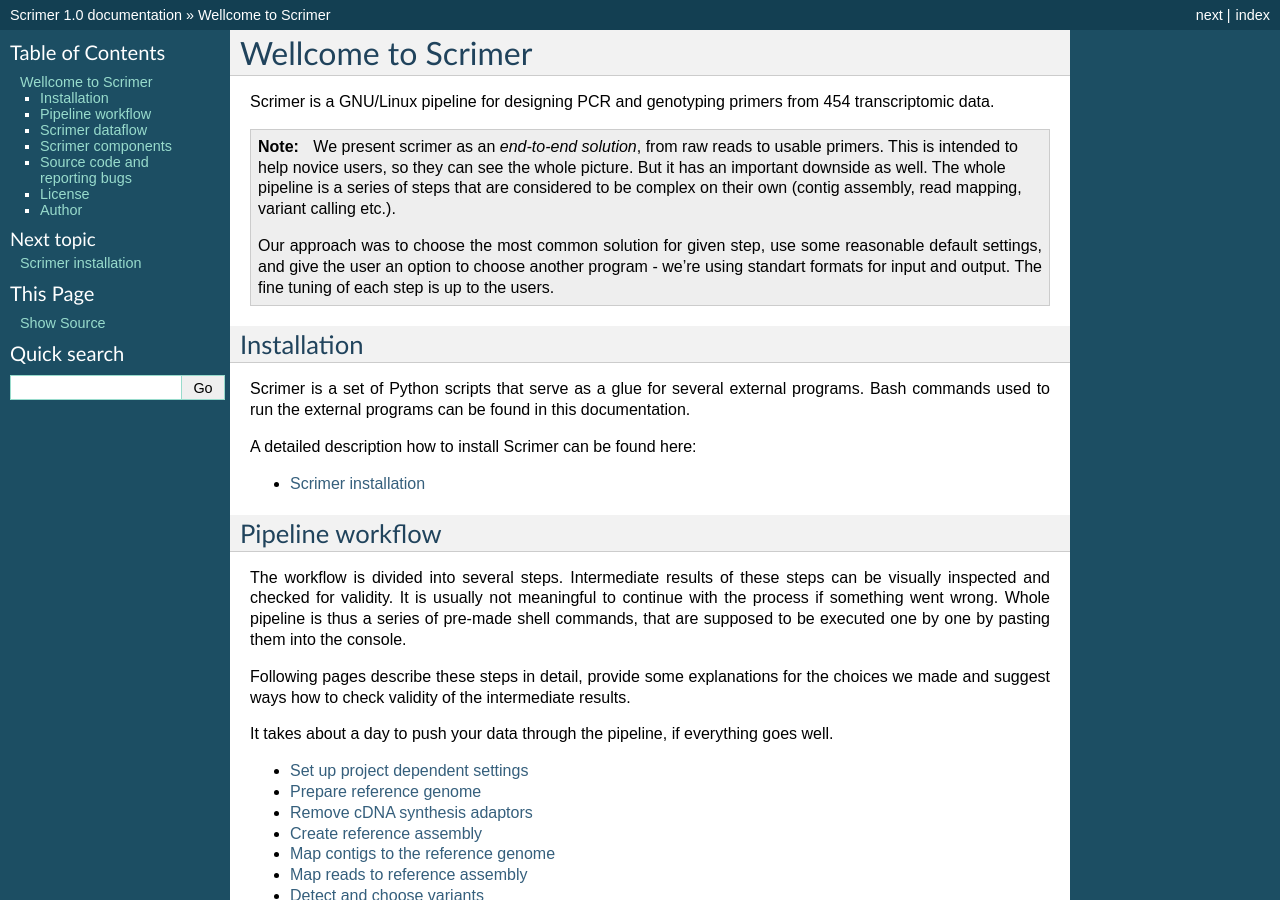
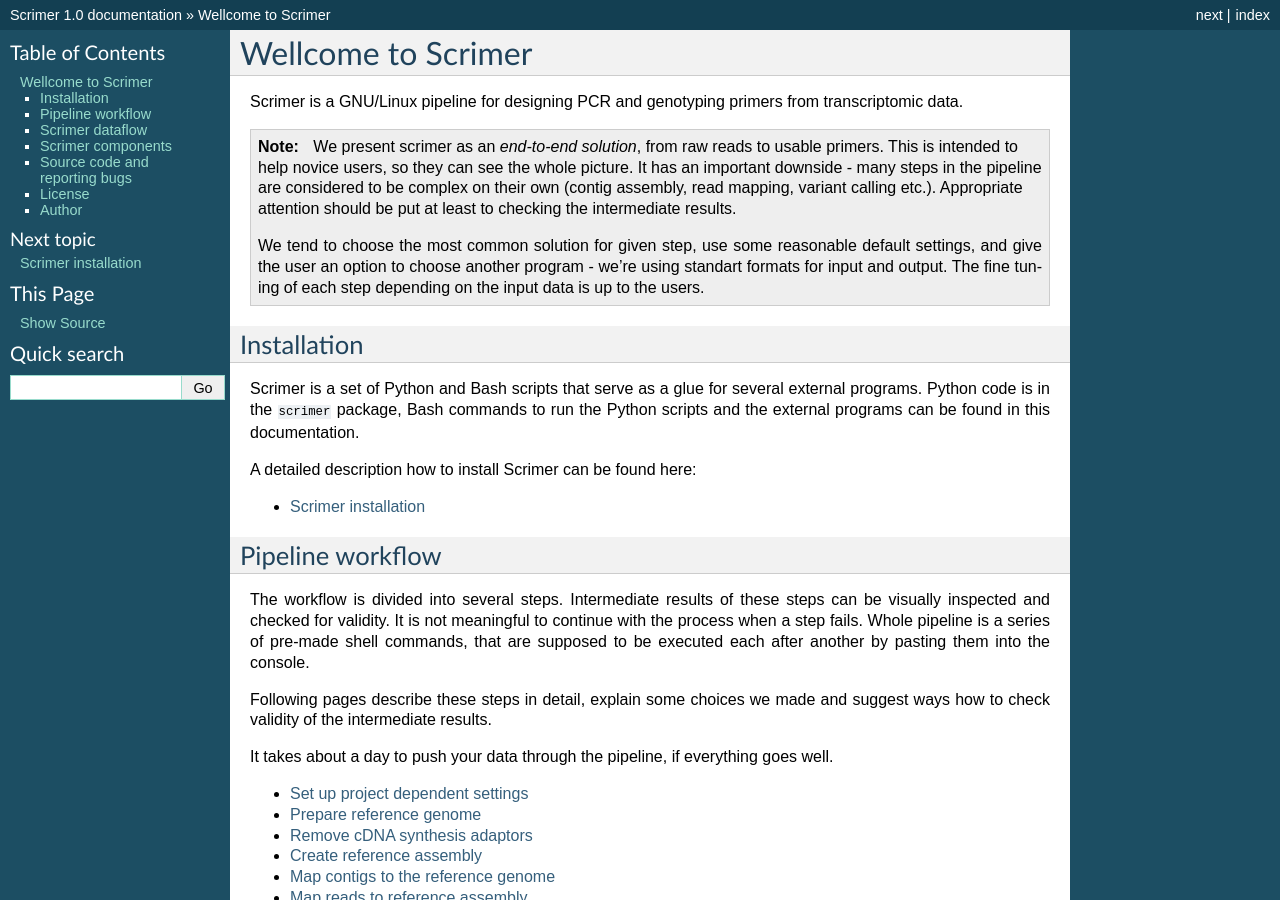
Before and after one commit to libor-m/scrimer, a Sphinx documentation site: the page built from doc/index.rst, in a window 1280 px wide and 900 px high. Built offline with Sphinx 7.4.7, drawn with Linux system fonts in a browser that asks for light colours.

```diff
--- a/doc/0-prepare-reference.rst
+++ b/doc/0-prepare-reference.rst
@@ -55,6 +55,7 @@ For example: http://genome.ucsc.edu/cgi-bin/hgTables?db=taeGut1:
 Or using compressed files:
 
 .. code-block:: bash
+
 	zcat -d $ANNOT/refSeqGenes.bed.gz | sortBed | bgzip > $ANNOT/refSeqGenes.sorted.bed.gz
 	zcat -d $ANNOT/ensGenes.bed.gz | sortBed | bgzip > $ANNOT/ensGenes.sorted.bed.gz
     tabix -p bed $ANNOT/ensGenes.sorted.bed.gz
--- a/doc/index.rst
+++ b/doc/index.rst
@@ -1,22 +1,24 @@
 Wellcome to Scrimer
 ===================
 
-Scrimer is a GNU/Linux pipeline for designing PCR and genotyping primers from 454 transcriptomic data.
+Scrimer is a GNU/Linux pipeline for designing PCR and genotyping primers from transcriptomic data.
 
 .. note::
 
     We present scrimer as an *end-to-end solution*, from raw reads to usable primers. This is intended to help
-    novice users, so they can see the whole picture. But it has an important downside as well. The whole pipeline
-    is a series of steps that are considered to be complex on their own (contig assembly, read mapping, variant calling etc.).
+    novice users, so they can see the whole picture. It has an important downside - many steps in the pipeline
+    are considered to be complex on their own (contig assembly, read mapping, variant calling etc.). Appropriate
+    attention should be put at least to checking the intermediate results.
 
-    Our approach was to choose the most common solution for given step, use some reasonable default settings, and give the user
-    an option to choose another program - we're using standart formats for input and output. The fine tuning of each step is up
-    to the users.
+    We tend to choose the most common solution for given step, use some reasonable default settings, and give the user
+    an option to choose another program - we're using standart formats for input and output. The fine tuning of each step
+    depending on the input data is up to the users.
 
 Installation
 ------------
-Scrimer is a set of Python scripts that serve as a glue for several external programs.
-Bash commands used to run the external programs can be found in this documentation.
+Scrimer is a set of Python and Bash scripts that serve as a glue for several external programs.
+Python code is in the ``scrimer`` package, Bash commands to run the Python scripts and the external
+programs can be found in this documentation.
 
 A detailed description how to install Scrimer can be found here:
 
@@ -28,11 +30,11 @@ A detailed description how to install Scrimer can be found here:
 Pipeline workflow
 -----------------
 The workflow is divided into several steps. Intermediate results of these steps can be
-visually inspected and checked for validity. It is usually not meaningful to continue with the process
-if something went wrong. Whole pipeline is thus a series of pre-made shell commands,
-that are supposed to be executed one by one by pasting them into the console.
+visually inspected and checked for validity. It is not meaningful to continue with the process
+when a step fails. Whole pipeline is a series of pre-made shell commands,
+that are supposed to be executed each after another by pasting them into the console.
 
-Following pages describe these steps in detail, provide some explanations for the choices
+Following pages describe these steps in detail, explain some choices
 we made and suggest ways how to check validity of the intermediate results.
 
 It takes about a day to push your data through the pipeline, if everything goes well.
```
Also changed, not shown: other parts of doc/0-prepare-reference.rst (+1 -1 lines), doc/1-remove-adaptors.rst (+11 -4 lines), doc/install.rst (+15 -8 lines), doc/project-sh.rst (+8 -3 lines).
